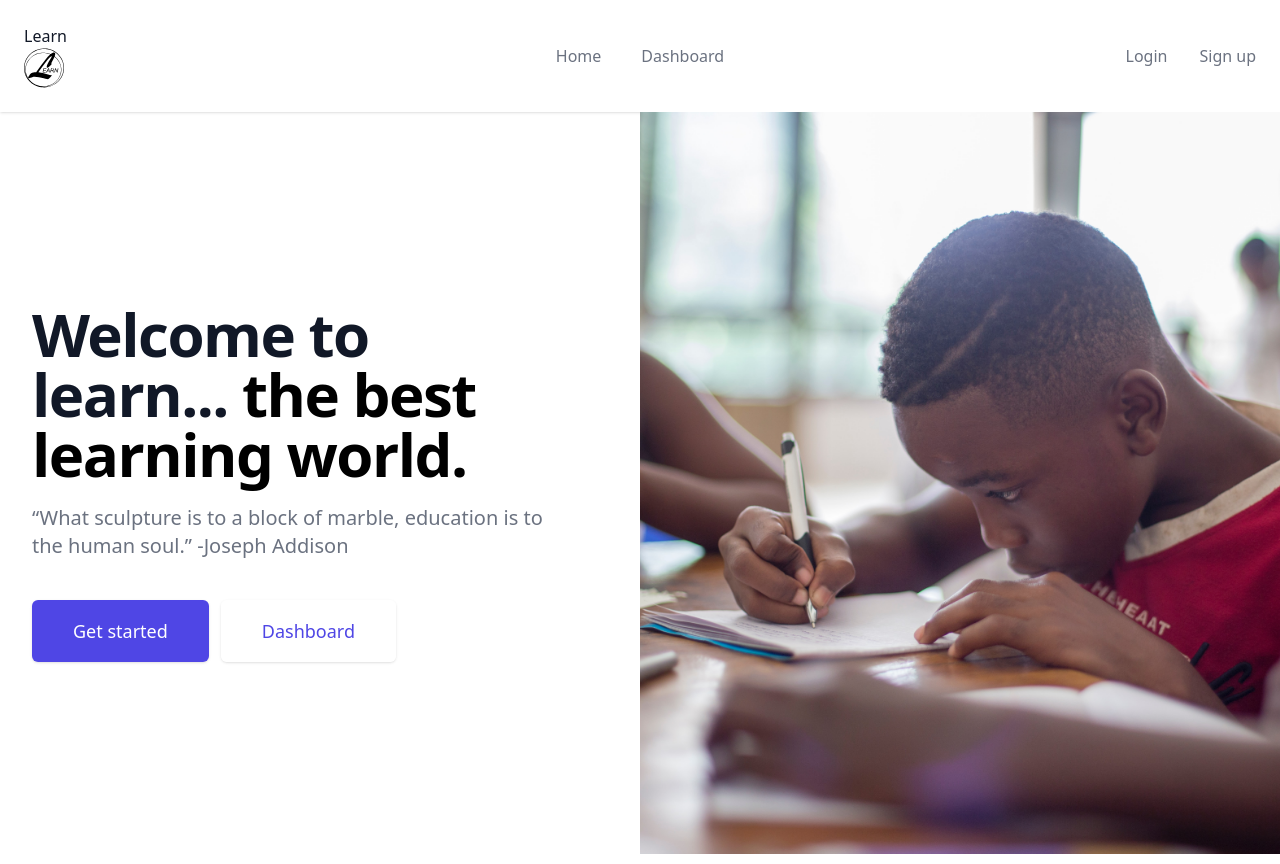
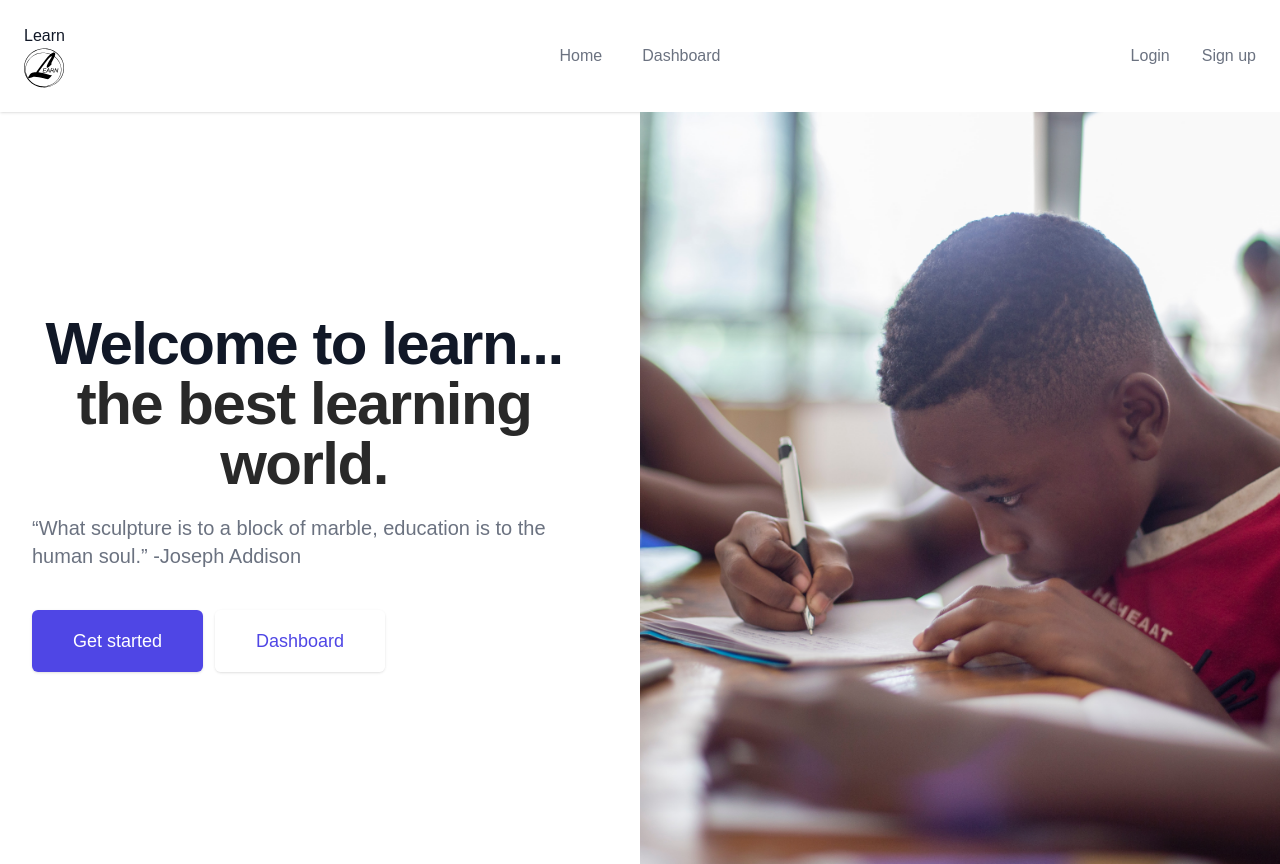
Before and after one commit to Annalartey/AltSchool-Second-Sem-Exams, a React (Vite) app: page / in a window 1280 px wide. Built offline with nearby package versions, Linux system fonts and the light colour scheme.

Commit message:
rearranged location of outlets

```diff
--- a/src/App.css
+++ b/src/App.css
@@ -1,21 +1,31 @@
-/* * {
+@import url('https://fonts.googleapis.com/css2?family=Nunito&display=swap');
+
+* {
   margin: 0;
   padding: 0;
   box-sizing: border-box;
   font-family: Arial, Helvetica, sans-serif;
 }
 
+h1{
+  font-size: 40px;
+  margin: 10px;
+  color: #292929;
+  text-align: center;
+  font-weight: semi-bold;
+}
+.lessons-nav{
+  display: flex;
+  justify-content: space-between;
+}
+/*
+
 
 p{
   Font-size: large;
   color: #292929
 }
-h1{
-  font-size: 20px;
-  margin: 20px;
-  color: #292929;
-  text-align: center;
-}
+
 .App-header{
   width: 100vw;
   height: 60px;
@@ -218,7 +228,7 @@ h1{
 } */
 
 
-@import url('https://fonts.googleapis.com/css2?family=Nunito&display=swap');
+
 
 section {
     width: 100%;
@@ -348,7 +358,6 @@ h1{
 }
 
 .dashboard-body{
-  width: 100vw;
   height: 100vh;
   background: #fafafa;
   color: black;
@@ -359,6 +368,7 @@ h1{
   height: 100%;
   align-items: center;
   text-allign: center;
+  width: 500px;
 
 }
 .dashboard-body .body h1{
--- a/src/components/Dashboard.jsx
+++ b/src/components/Dashboard.jsx
@@ -113,8 +113,9 @@ function Dashboard() {
             );
           })}
         </div>
+                  <Outlet/>
                   </div>
-                   <Outlet/>
+
                 </div>
 
                 :
--- a/src/components/Lessons.jsx
+++ b/src/components/Lessons.jsx
@@ -5,7 +5,12 @@ function Lessons() {
   return (
     <div>
         <h1>Lessons</h1>
+      <div className="lessons-nav">
         <Link to = '/dashboard/lesson/grade_1'>grade 1</Link>
+        <Link to = '/dashboard/lesson/grade_1'>grade 2</Link>
+        <Link to = '/dashboard/lesson/grade_1'>grade 3</Link>
+      </div>
+
         <Outlet/>
     </div>
 
```
